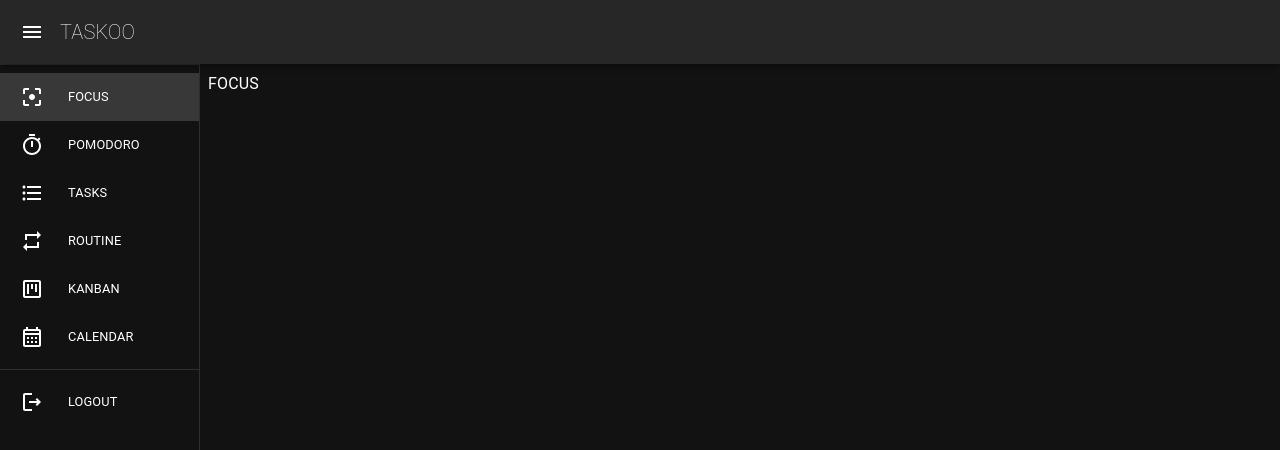
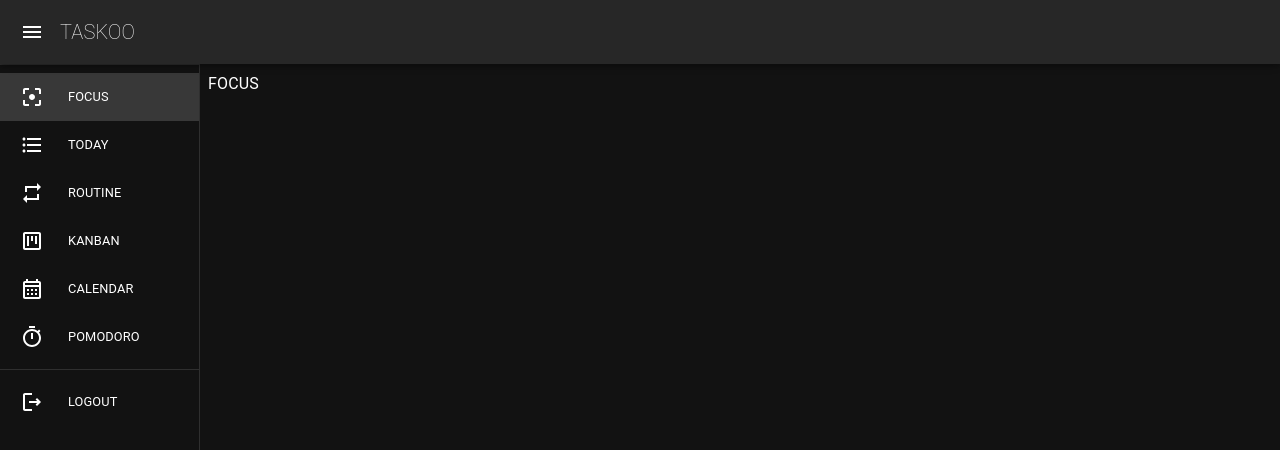
Before and after one commit to undefeated-davout/taskoo, a Next.js app in the folder web/: page /focus in a window 1280 px wide. Shown: the top 450 px of the page. Built offline with nearby package versions, Linux system fonts and the light colour scheme; no server answers; sample sign-in values are in the browser's storage.

Commit message:
modify: tasks→today

```diff
--- a/web/src/components/organisms/SideBar/index.tsx
+++ b/web/src/components/organisms/SideBar/index.tsx
@@ -76,11 +76,11 @@ const SideBar = (props: SideBarProps) => {
 
   const firstMenuList: menuType[] = [
     { key: 'focus', icon: <FilterCenterFocusIcon /> },
-    { key: 'pomodoro', icon: <TimerOutlinedIcon /> },
-    { key: 'tasks', icon: <FormatListBulletedOutlinedIcon /> },
+    { key: 'today', icon: <FormatListBulletedOutlinedIcon /> },
     { key: 'routine', icon: <RepeatOutlinedIcon /> },
     { key: 'kanban', icon: <ViewKanbanOutlinedIcon /> },
     { key: 'calendar', icon: <CalendarMonthOutlinedIcon /> },
+    { key: 'pomodoro', icon: <TimerOutlinedIcon /> },
   ];
   const secondMenuList: menuType[] = [
     {
--- a/web/src/components/templates/Tasks/index.tsx
+++ b/web/src/components/templates/TodaysTasks/index.tsx
@@ -6,9 +6,9 @@ import HorizontalCenterContainerBox from 'components/atoms/HorizontalCenterConta
 import AddTaskForm from 'components/molecules/AddTaskForm';
 import TaskList from 'components/organisms/TaskList';
 
-type TasksProps = {};
+type TodaysTasksProps = {};
 
-const Tasks = (props: TasksProps) => {
+const TodaysTasks = (props: TodaysTasksProps) => {
   const theme = useTheme();
 
   return (
@@ -31,4 +31,4 @@ const Tasks = (props: TasksProps) => {
   );
 };
 
-export default Tasks;
+export default TodaysTasks;
```
Also changed, not shown: web/src/pages/today.tsx (renamed from web/src/pages/tasks.tsx, +5 -5 lines).
